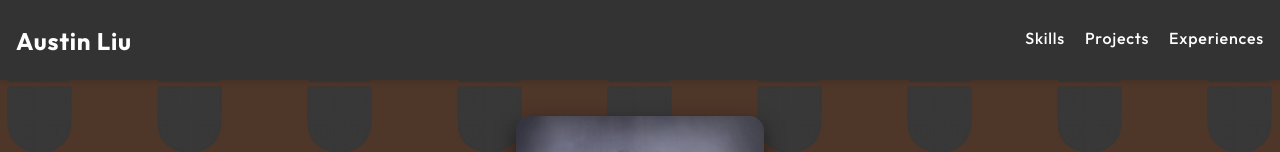
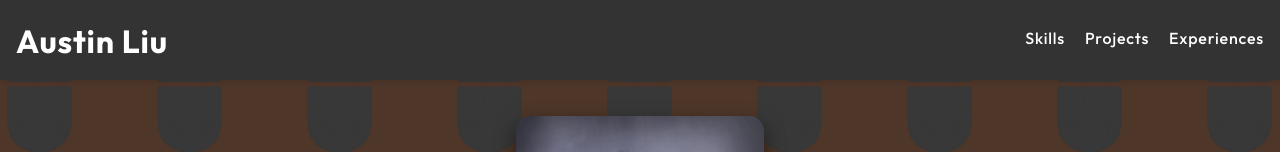
Before and after one commit to austinliu05/my-web-portfolio, a React (Create React App) app: page / in a window 1280 px wide. Shown: the top 152 px of the page. Built offline with nearby package versions, Linux system fonts and the light colour scheme.

Commit message:
Added text animation

```diff
--- a/src/components/navbar/navbar.css
+++ b/src/components/navbar/navbar.css
@@ -31,6 +31,34 @@
 }
 
 .nav-logo {
-    font-size: 1.5rem;
+    height: 5vh;
+    width: auto;
+    display: flex;
+    align-items: center;
+    justify-content: center;
+    font-size: 2rem;
     font-weight: bold;
+    overflow: hidden;
+    position: relative;
 }
+
+/* Falling Animation */
+.falling-text {
+    display: inline-block;
+    opacity: 0;
+    animation: fallIn 1.2s ease forwards;
+}
+
+@keyframes fallIn {
+    0% {
+        transform: translateY(-100%);
+        opacity: 0;
+    }
+    50% {
+        opacity: 1;
+    }
+    100% {
+        transform: translateY(0);
+        opacity: 1;
+    }
+}
--- a/src/components/navbar/navbar.tsx
+++ b/src/components/navbar/navbar.tsx
@@ -3,7 +3,9 @@ import './navbar.css';
 const Navbar = () => {
     return (
         <nav className="navbar">
-            <div className="nav-logo">Austin Liu</div>
+            <div className="nav-logo">
+                <span className="falling-text">Austin Liu</span>
+            </div>
             <ul className="nav-links">
                 <li><a href="#skills">Skills</a></li>
                 <li><a href="#projects">Projects</a></li>
```
